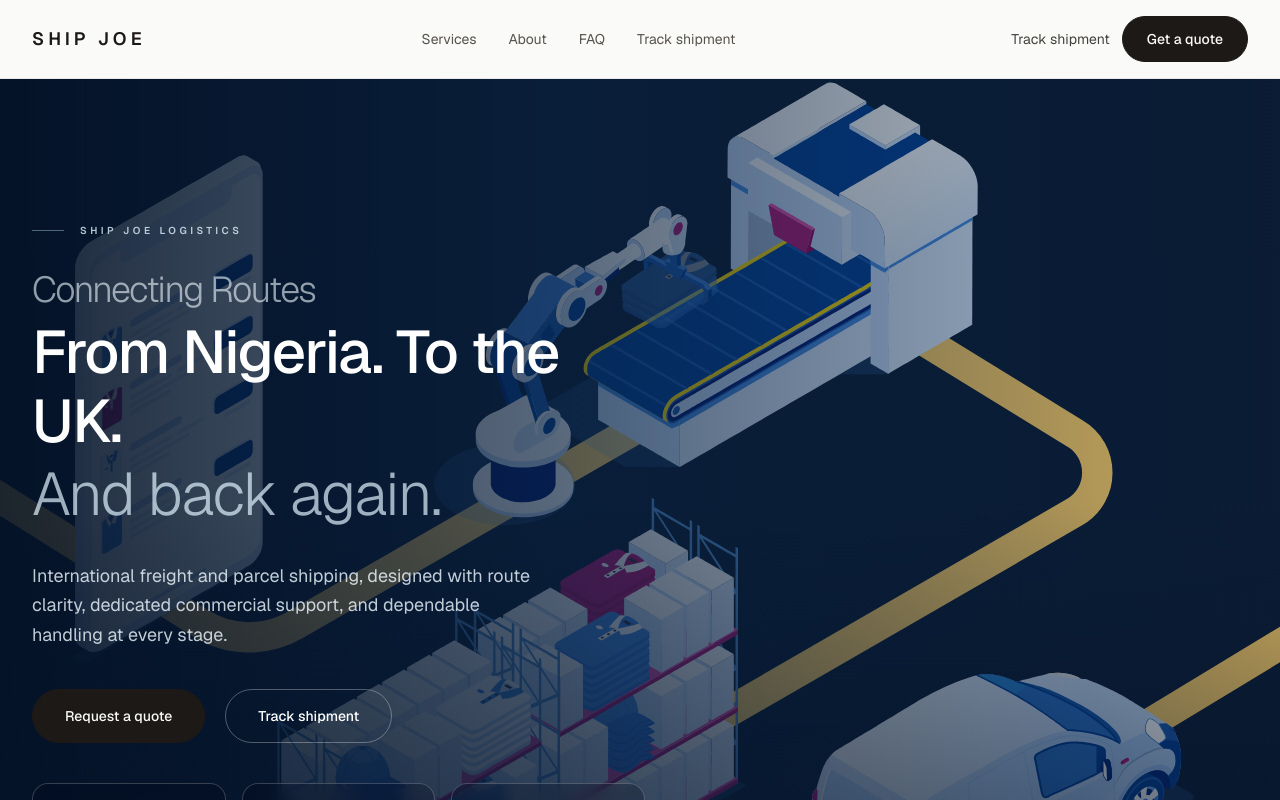
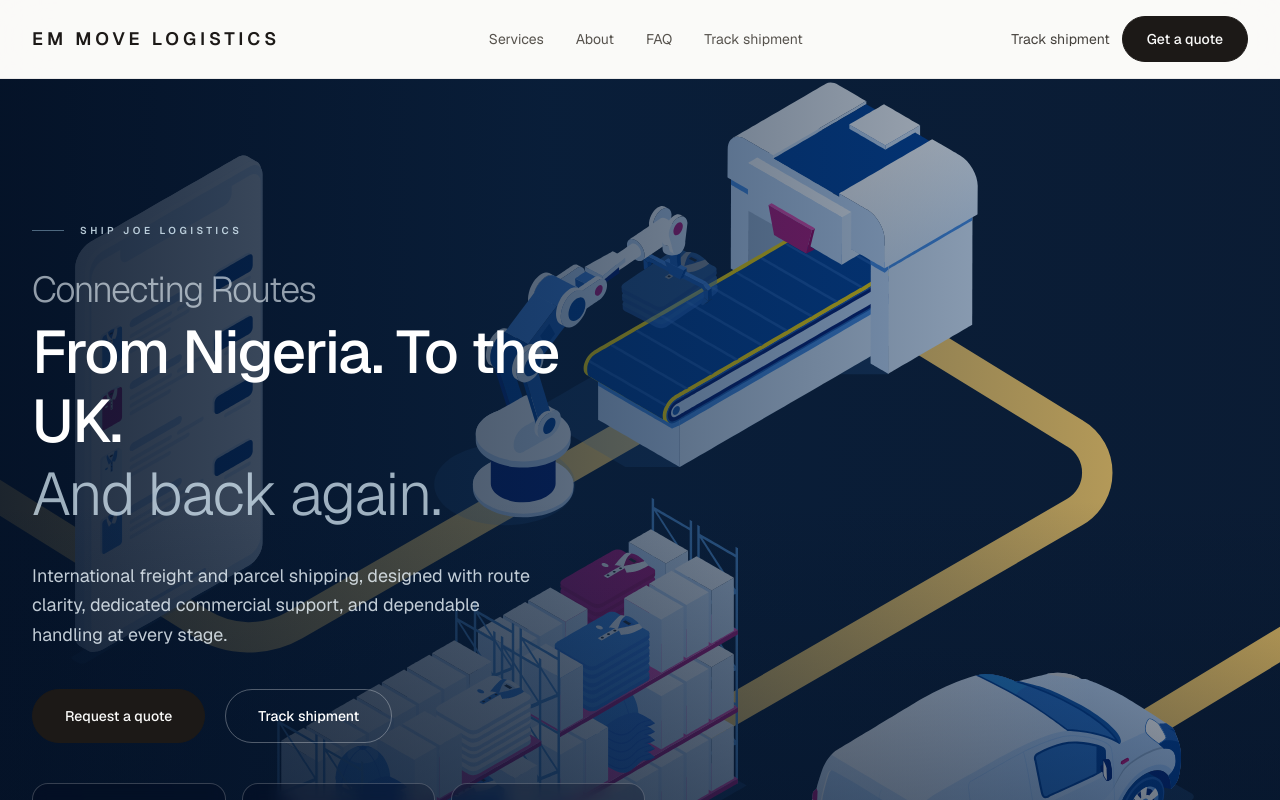
Before and after one commit to TEHILLA-22/shipjoe, a Next.js app: page / in a window 1280 px wide. Shown: the top 800 px of the page. Built offline with nearby package versions, Linux system fonts and the light colour scheme.

Commit message:
Update Header.tsx

```diff
--- a/src/components/layout/Header.tsx
+++ b/src/components/layout/Header.tsx
@@ -27,7 +27,7 @@ export function Header() {
     <header className="sticky top-0 z-50 border-b border-stone-200/80 bg-[rgba(250,250,249,0.9)] backdrop-blur-xl">
       <Container className="flex items-center justify-between py-4">
         <Link href="/" className="text-lg font-semibold tracking-[0.22em] text-stone-900 uppercase">
-          Ship Joe
+          EM Move logistics
         </Link>
 
         <nav aria-label="Main navigation" className="hidden items-center gap-8 md:flex">
```
